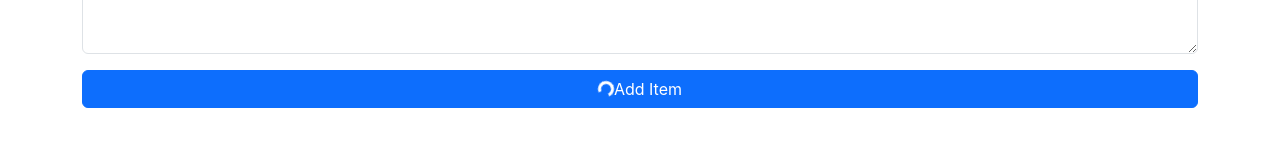
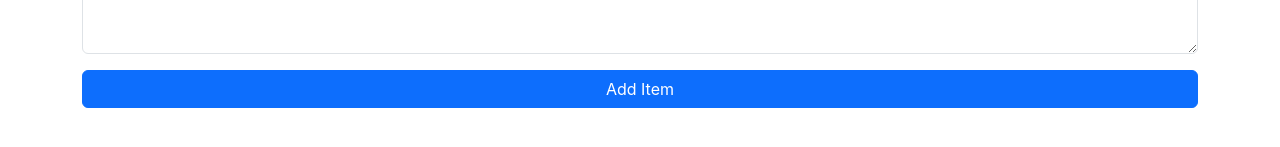
Before and after one commit to fravl/otamarket, a React (Vite) app in the folder frontend/: page /add in a window 1280 px wide. Shown: the part 521-668 px from the top of the page. Built offline with nearby package versions, Linux system fonts and the light colour scheme.

Commit message:
Add submitbutton component

```diff
--- a/frontend/src/components/ItemForm.tsx
+++ b/frontend/src/components/ItemForm.tsx
@@ -1,7 +1,7 @@
 import React, { useState } from "react";
 import ItemService from "../services/ItemService";
 import { Item } from "../types/Item";
-import ReactDOM from 'react-dom';
+import SubmitButton from "./SubmitButton";
 import AddItemAlert from "./AddItemAlert"
 
 const ItemForm = () => {
@@ -9,6 +9,7 @@ const ItemForm = () => {
         status: 0,
         show: false
     });
+    const [loadingSpinner, setLoadingSpinner] = useState(false);
 
     function handleSubmit(e: React.FormEvent<HTMLFormElement>) {
         e.preventDefault();
@@ -19,11 +20,8 @@ const ItemForm = () => {
         const formJson = Object.fromEntries(
             formData.entries(),
         ) as unknown as Item;
+        setLoadingSpinner(true);
 
-        const submitButton = form.submitButton;
-        const spinner = form.getElement
-        submitButton.disabled = true;
-        //spinner;
         ItemService.addItem(formJson)
             .then((res) => {
                 setAlertStatus({status: res.status, show: true});
@@ -33,7 +31,7 @@ const ItemForm = () => {
                 setAlertStatus({status: error.response.status, show: true});
             })
             .finally(() => {
-                submitButton.disabled = false;
+                setLoadingSpinner(false);
             });
     }
 
@@ -93,10 +91,7 @@ const ItemForm = () => {
                     ></textarea>
                     <label htmlFor="description">Description</label>
                 </div>
-                <button type="submit" name="submitButton" className="btn btn-primary w-100">
-                    <span className="spinner-border spinner-border-sm hidden" id="loadingSpinner" role="status" aria-hidden="true"></span>
-                    Add Item
-                </button>
+                <SubmitButton loading={loadingSpinner} />
                 <AddItemAlert status={alertStatus.status} show={alertStatus.show}/>
             </form>
         </div>
--- /dev/null
+++ b/frontend/src/components/SubmitButton.tsx
@@ -0,0 +1,13 @@
+import React, { useState } from "react";
+
+const submitButton = ({ loading }: { loading: boolean }) => {
+    const text: string = loading ? "Sending item..." : "Add Item";
+    return (
+        <button type="submit" name="submitButton" className="btn btn-primary w-100" disabled={loading}>
+            <span className={`spinner-border spinner-border-sm ${loading ? 'd-block' : 'd-none'}`} id="loadingSpinner" role="status" aria-hidden="true"></span>
+            {text}
+        </button>
+    )
+};
+
+export default submitButton;
```
